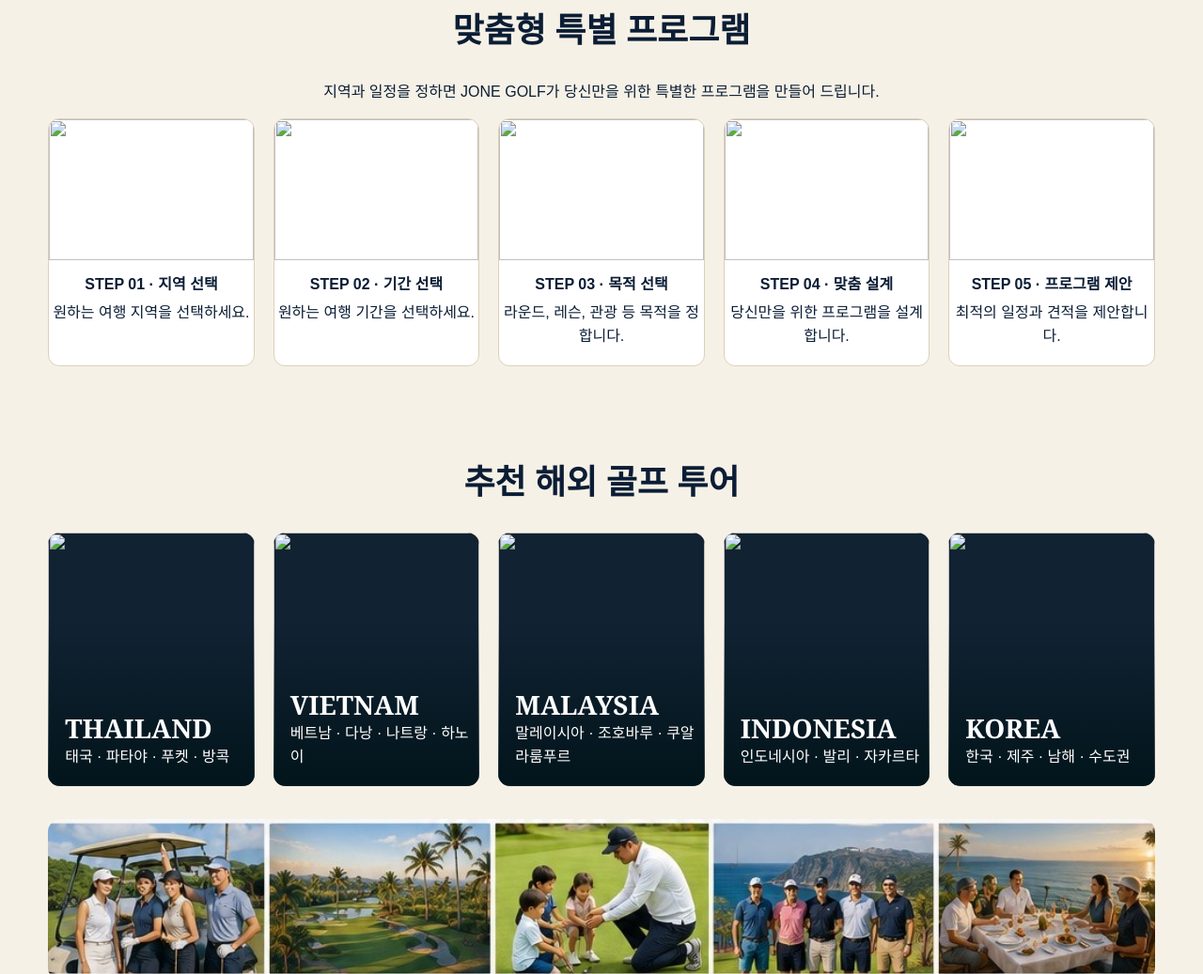
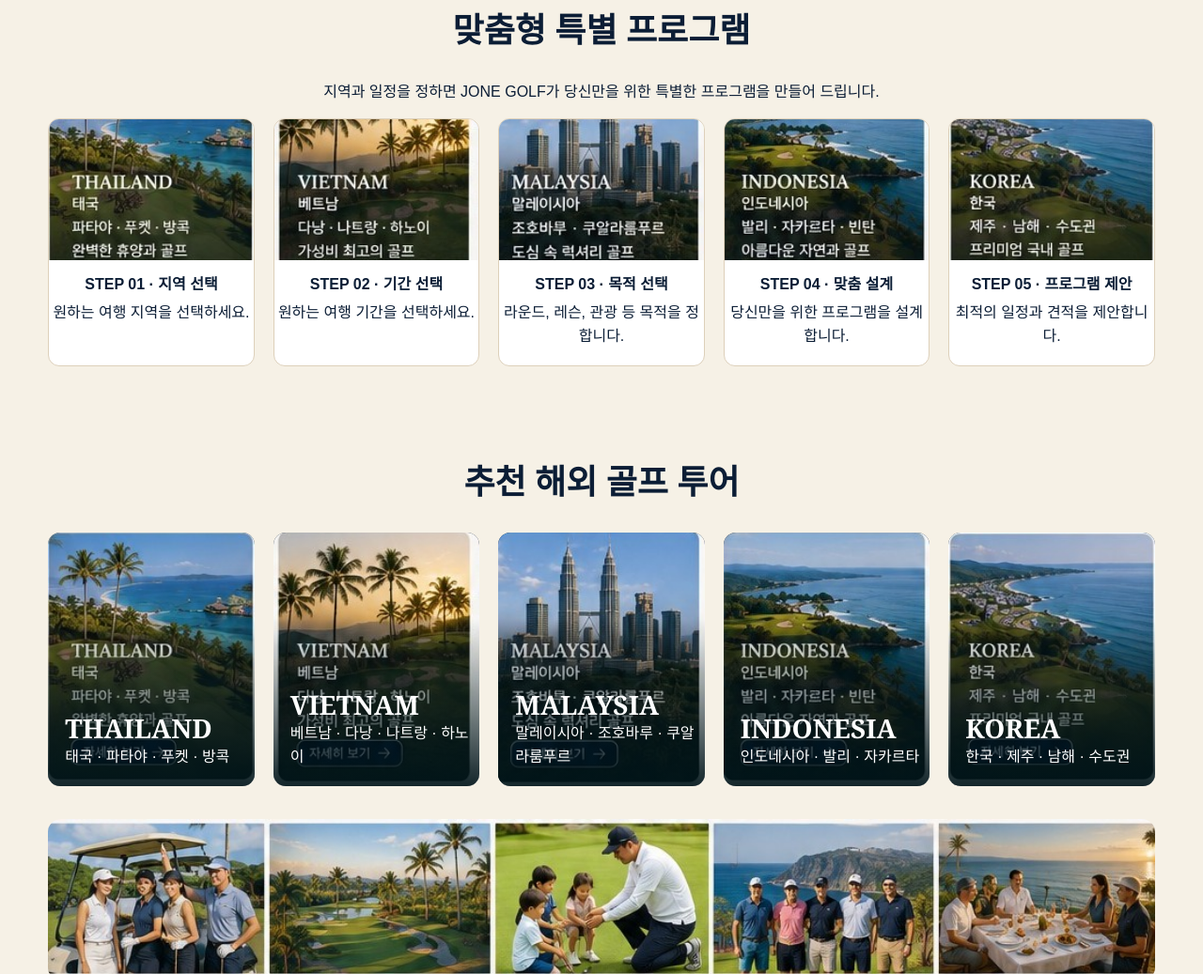
Before and after one commit to j1golf/j1golf-pwa, a plain HTML site: page tour.html in a window 1280 px wide. Shown: the part 814-1851 px from the top of the page at 94% size. Drawn offline with Linux system fonts and the light colour scheme; files whose address does not match are found by name.

Commit message:
Update tour.html

```diff
--- a/tour.html
+++ b/tour.html
@@ -50,21 +50,21 @@
   <h2 style="text-align:center;font:700 36px Georgia;margin-top:0">맞춤형 특별 프로그램</h2>
   <p style="text-align:center">지역과 일정을 정하면 JONE GOLF가 당신만을 위한 특별한 프로그램을 만들어 드립니다.</p>
   <div class="grid steps">
-    <div class="step"><img src="assets/tour-thailand.jpg"><b>STEP 01 · 지역 선택</b><span>원하는 여행 지역을 선택하세요.</span></div>
-    <div class="step"><img src="assets/tour-vietnam.jpg"><b>STEP 02 · 기간 선택</b><span>원하는 여행 기간을 선택하세요.</span></div>
-    <div class="step"><img src="assets/tour-malaysia.jpg"><b>STEP 03 · 목적 선택</b><span>라운드, 레슨, 관광 등 목적을 정합니다.</span></div>
-    <div class="step"><img src="assets/tour-indonesia.jpg"><b>STEP 04 · 맞춤 설계</b><span>당신만을 위한 프로그램을 설계합니다.</span></div>
-    <div class="step"><img src="assets/tour-korea.jpg"><b>STEP 05 · 프로그램 제안</b><span>최적의 일정과 견적을 제안합니다.</span></div>
+    <div class="step"><img src="tour-thailand.jpg"><b>STEP 01 · 지역 선택</b><span>원하는 여행 지역을 선택하세요.</span></div>
+    <div class="step"><img src="tour-vietnam.jpg"><b>STEP 02 · 기간 선택</b><span>원하는 여행 기간을 선택하세요.</span></div>
+    <div class="step"><img src="tour-malaysia.jpg"><b>STEP 03 · 목적 선택</b><span>라운드, 레슨, 관광 등 목적을 정합니다.</span></div>
+    <div class="step"><img src="tour-indonesia.jpg"><b>STEP 04 · 맞춤 설계</b><span>당신만을 위한 프로그램을 설계합니다.</span></div>
+    <div class="step"><img src="tour-korea.jpg"><b>STEP 05 · 프로그램 제안</b><span>최적의 일정과 견적을 제안합니다.</span></div>
   </div>
 </section>
 <section class="container section" style="padding-top:0">
   <h2 style="text-align:center;font:700 36px Georgia">추천 해외 골프 투어</h2>
   <div class="grid destinations">
-    <article class="destination"><img src="assets/tour-thailand.jpg"><div class="label"><h3>THAILAND</h3><div>태국 · 파타야 · 푸켓 · 방콕</div></div></article>
-    <article class="destination"><img src="assets/tour-vietnam.jpg"><div class="label"><h3>VIETNAM</h3><div>베트남 · 다낭 · 나트랑 · 하노이</div></div></article>
-    <article class="destination"><img src="assets/tour-malaysia.jpg"><div class="label"><h3>MALAYSIA</h3><div>말레이시아 · 조호바루 · 쿠알라룸푸르</div></div></article>
-    <article class="destination"><img src="assets/tour-indonesia.jpg"><div class="label"><h3>INDONESIA</h3><div>인도네시아 · 발리 · 자카르타</div></div></article>
-    <article class="destination"><img src="assets/tour-korea.jpg"><div class="label"><h3>KOREA</h3><div>한국 · 제주 · 남해 · 수도권</div></div></article>
+    <article class="destination"><img src="tour-thailand.jpg"><div class="label"><h3>THAILAND</h3><div>태국 · 파타야 · 푸켓 · 방콕</div></div></article>
+    <article class="destination"><img src="tour-vietnam.jpg"><div class="label"><h3>VIETNAM</h3><div>베트남 · 다낭 · 나트랑 · 하노이</div></div></article>
+    <article class="destination"><img src="tour-malaysia.jpg"><div class="label"><h3>MALAYSIA</h3><div>말레이시아 · 조호바루 · 쿠알라룸푸르</div></div></article>
+    <article class="destination"><img src="tour-indonesia.jpg"><div class="label"><h3>INDONESIA</h3><div>인도네시아 · 발리 · 자카르타</div></div></article>
+    <article class="destination"><img src="tour-korea.jpg"><div class="label"><h3>KOREA</h3><div>한국 · 제주 · 남해 · 수도권</div></div></article>
   </div>
   <div class="experience-strip" style="margin-top:35px"><img src="assets/tour-experience.jpg" alt="JONE GOLF TOUR EXPERIENCE"></div>
   <div style="text-align:center;margin-top:28px"><h2>좋은 코치와 함께라면, 더 멀리 더 높이 갈 수 있습니다.</h2><a class="btn" href="booking.html">맞춤 투어 상담 신청 →</a></div>
```
